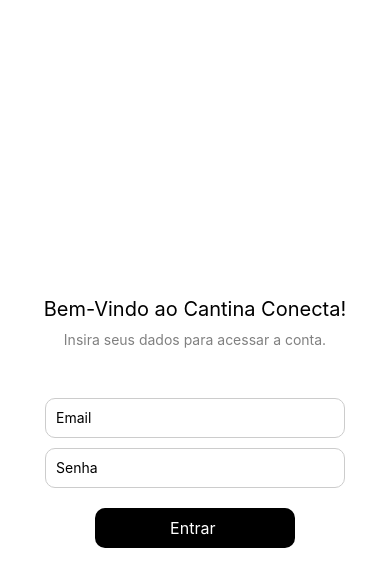
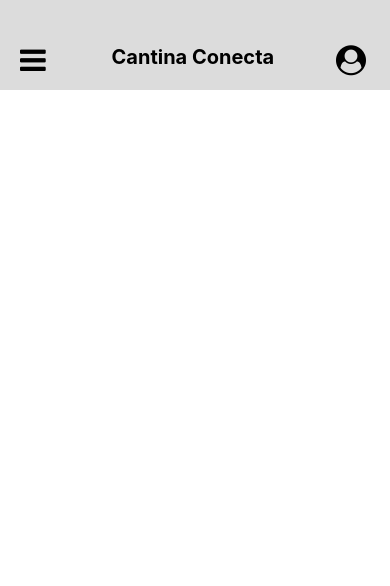
Before and after one commit to cathmarkert/Cantina-Conecta, a React Native app in the folder CantinaConecta/: screen / in a window 390 px wide. Shown: the top 586 px of the page. Built offline with nearby package versions, Linux system fonts and the light colour scheme.

Commit message:
Criação da Headear e inicio da organização dos arquivos

```diff
--- a/CantinaConecta/App.js
+++ b/CantinaConecta/App.js
@@ -1,12 +1,14 @@
 import { StatusBar } from 'expo-status-bar';
 import { StyleSheet, Text, View } from 'react-native';
 import Login from './src/screens/login';
+import Home from './src/screens/home';
+import HeaderHome from './src/components/header'
 
 export default function App() {
   return (
     <View style={styles.container}>
-      {/* <Text>Open up App.js to start working on your app!</Text> */}
-      <Login/>
+      {/* <Login/> */}
+      <Home/>
       <StatusBar style="auto" />
     </View>
   );
@@ -17,6 +19,6 @@ const styles = StyleSheet.create({
     flex: 1,
     backgroundColor: '#fff',
     alignItems: 'center',
-    justifyContent: 'center',
+    justifyContent: 'flex-start',
   },
 });
--- a/CantinaConecta/package.json
+++ b/CantinaConecta/package.json
@@ -15,7 +15,8 @@
     "expo": "~50.0.14",
     "expo-status-bar": "~1.11.1",
     "react": "18.2.0",
-    "react-native": "0.73.6"
+    "react-native": "0.73.6",
+    "react-native-vector-icons": "^10.0.3"
   },
   "devDependencies": {
     "@babel/core": "^7.20.0"
--- /dev/null
+++ b/CantinaConecta/src/components/header.js
@@ -0,0 +1,45 @@
+import React from 'react';
+import { View, StyleSheet, Text, Dimensions } from 'react-native';
+import Icon from 'react-native-vector-icons/FontAwesome';
+
+// import { Container } from './styles';
+
+const { width } = Dimensions.get('window');
+
+const HeaderHome = () => {
+  return (
+    <View style ={styles.header}>
+        <Text>
+            <Icon name="bars" size={30} color="#000" style={styles.icon} /> {/* Ícone do menu */}
+        </Text>
+        <Text style={styles.title}>Cantina Conecta</Text>
+        <Text>
+            <Icon name="user-circle" size={30} color="#000" style={styles.icon} /> {/* Ícone de perfil */}
+        </Text>
+    </View>
+  );
+}
+
+const styles = StyleSheet.create({
+    header:{
+        height:90,
+        width:width,
+        paddingTop:45,
+        backgroundColor:"#DCDCDC",
+        flexDirection:"row",
+        justifyContent:"space-between",
+        paddingHorizontal:15
+    },
+    title:{
+        textAlign: "center",
+        fontWeight: "bold",
+        fontSize: 20,
+        color:"#000"
+    },
+    icon:{
+        padding:5,
+
+    }
+})
+
+export default HeaderHome;
--- /dev/null
+++ b/CantinaConecta/src/screens/home.js
@@ -0,0 +1,19 @@
+import * as React from "react";
+import HeaderHome from '../components/header'
+import { View, Text } from "react-native";
+import { StyleSheet } from "react-native";
+
+const Home = () => {
+  return (
+    <View>
+        <HeaderHome />
+    </View>
+  );
+}
+
+const styles= StyleSheet.create({
+    text:{
+        alignItems:"center"
+    }
+})
+export default Home;
--- a/CantinaConecta/src/screens/login.js
+++ b/CantinaConecta/src/screens/login.js
@@ -1,6 +1,6 @@
 import React, { useState } from 'react';
 import { View, Text, TextInput, TouchableOpacity, Alert } from 'react-native';
-import { stylesLogin } from './stylesLogin';
+import { StyleSheet } from 'react-native';
 
 const Login = () => {
     const [email, setEmail] = useState('');
@@ -36,4 +36,50 @@ const Login = () => {
     </View>;
 }
 
+const stylesLogin = StyleSheet.create({
+    container: {
+      flex: 1,
+      justifyContent: 'center',
+      alignItems: 'center',
+      backgroundColor: '#fff',
+    },
+    textTitle: {
+      color: '#000',
+      justifyContent: 'center',
+      alignItems: 'center',
+      fontSize:20,
+      marginVertical:10,
+    },
+    textSubTitle: {
+      color: '#808080',
+      justifyContent: 'center',
+      alignItems: 'center',
+      marginBottom:50,
+    },
+    input: {
+      width: 300,
+      height: 40,
+      borderWidth: 1,
+      borderColor: '#ccc',
+      borderRadius:10,
+      marginBottom: 10,
+      paddingHorizontal: 10,
+    },
+    button: {
+      width: 200,
+      height: 40,
+      backgroundColor: '#000',
+      justifyContent: 'center',
+      alignItems: 'center',
+      borderRadius: 10,
+      marginHorizontal: 50,
+      marginVertical: 10,
+    },
+    buttonText: {
+      color: '#FFF',
+      fontSize: 16,
+    },
+
+  });
+
 export default Login;
--- a/CantinaConecta/src/screens/stylesLogin.js
+++ /dev/null
@@ -1,47 +0,0 @@
-import { StyleSheet } from 'react-native';
-
-export const stylesLogin = StyleSheet.create({
-  container: {
-    flex: 1,
-    justifyContent: 'center',
-    alignItems: 'center',
-    backgroundColor: '#fff',
-  },
-  textTitle: {
-    color: '#000',
-    justifyContent: 'center',
-    alignItems: 'center',
-    fontSize:20,
-    marginVertical:10,
-  },
-  textSubTitle: {
-    color: '#808080',
-    justifyContent: 'center',
-    alignItems: 'center',
-    marginBottom:50,
-  },
-  input: {
-    width: 300,
-    height: 40,
-    borderWidth: 1,
-    borderColor: '#ccc',
-    borderRadius:10,
-    marginBottom: 10,
-    paddingHorizontal: 10,
-  },
-  button: {
-    width: 200,
-    height: 40,
-    backgroundColor: '#000',
-    justifyContent: 'center',
-    alignItems: 'center',
-    borderRadius: 10,
-    marginHorizontal: 50,
-    marginVertical: 10,
-  },
-  buttonText: {
-    color: '#FFF',
-    fontSize: 16,
-  },
-
-});
```
Also changed, not shown: 1 other file (tests, documents, lock files or other folders).
